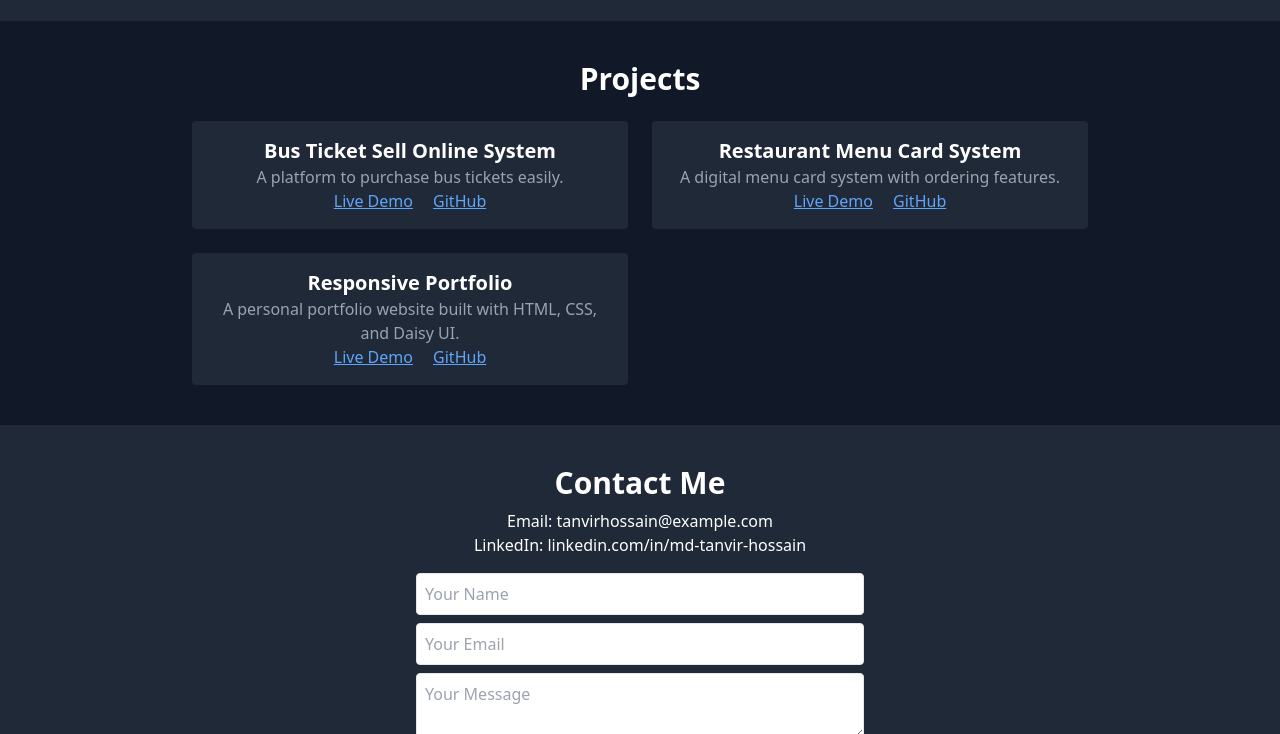
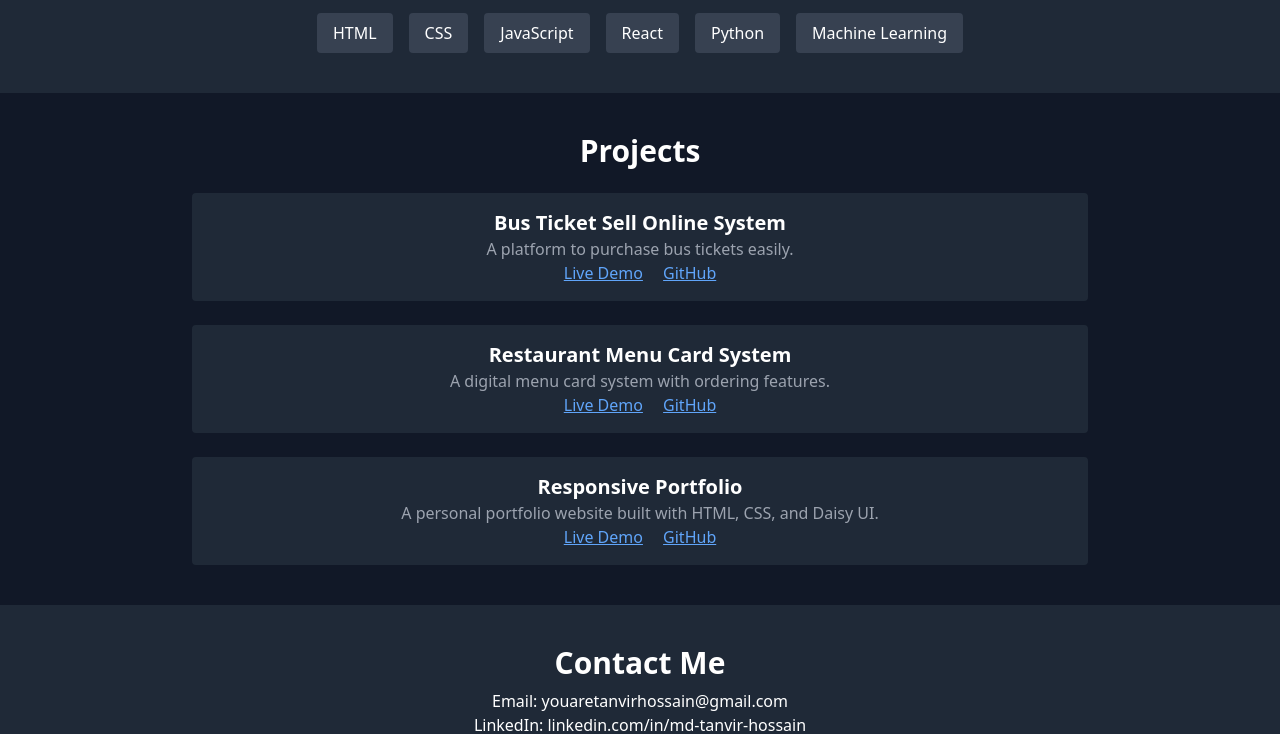
Before and after one commit to mdtanvirbd/tanvir-portfolio, a plain HTML site: page index.html in a window 1280 px wide. Shown: the part 787-1521 px from the top of the page. Drawn offline with nearby package versions, Linux system fonts and the light colour scheme.

Commit message:
Finished

```diff
--- a/index.html
+++ b/index.html
@@ -36,7 +36,7 @@
     <!-- About Section -->
     <section id="about" class="text-center py-10">
         <h2 class="text-3xl font-semibold">About Me</h2>
-        <p class="max-w-2xl mx-auto mt-4">I am a final-year CSE student at Daffodil International University with skills in web development and machine learning.</p>
+        <p class="max-w-2xl mx-auto mt-4">I am a final-year CSE student at Daffodil International University with skills in web development and machine learning. Passionate about solving real-world problems through technology, I specialize in full-stack development and artificial intelligence. I enjoy working on innovative projects and continuously expanding my knowledge in modern web frameworks and machine learning algorithms.</p>
     </section>
 
     <!-- Skills Section -->
@@ -55,24 +55,24 @@
     <!-- Projects Section -->
     <section id="projects" class="text-center py-10">
         <h2 class="text-3xl font-semibold">Projects</h2>
-        <div class="grid grid-cols-1 md:grid-cols-2 gap-6 mt-6 max-w-4xl mx-auto">
+        <div class="grid grid-cols-1 md-grid-cols-2 gap-6 mt-6 max-w-4xl mx-auto">
             <div class="p-4 bg-gray-800 rounded">
                 <h3 class="text-xl font-semibold">Bus Ticket Sell Online System</h3>
                 <p class="text-gray-400">A platform to purchase bus tickets easily.</p>
-                <a href="#" class="text-blue-400 underline">Live Demo</a>
-                <a href="#" class="text-blue-400 underline ml-4">GitHub</a>
+                <a href="https://mdtanvirbd.github.io/Assignment-5/" class="text-blue-400 underline">Live Demo</a>
+                <a href="https://github.com/mdtanvirbd/Assignment-5" class="text-blue-400 underline ml-4">GitHub</a>
             </div>
             <div class="p-4 bg-gray-800 rounded">
                 <h3 class="text-xl font-semibold">Restaurant Menu Card System</h3>
                 <p class="text-gray-400">A digital menu card system with ordering features.</p>
-                <a href="#" class="text-blue-400 underline">Live Demo</a>
-                <a href="#" class="text-blue-400 underline ml-4">GitHub</a>
+                <a href="https://mdtanvirbd.github.io/Manue-card/" class="text-blue-400 underline">Live Demo</a>
+                <a href="https://github.com/mdtanvirbd/Manue-card" class="text-blue-400 underline ml-4">GitHub</a>
             </div>
             <div class="p-4 bg-gray-800 rounded">
                 <h3 class="text-xl font-semibold">Responsive Portfolio</h3>
                 <p class="text-gray-400">A personal portfolio website built with HTML, CSS, and Daisy UI.</p>
-                <a href="#" class="text-blue-400 underline">Live Demo</a>
-                <a href="#" class="text-blue-400 underline ml-4">GitHub</a>
+                <a href="https://mdtanvirbd.github.io/tanvir-portfolio/" class="text-blue-400 underline">Live Demo</a>
+                <a href="https://github.com/mdtanvirbd/tanvir-portfolio" class="text-blue-400 underline ml-4">GitHub</a>
             </div>
         </div>
     </section>
@@ -80,12 +80,12 @@
     <!-- Contact Section -->
     <section id="contact" class="text-center py-10 bg-gray-800">
         <h2 class="text-3xl font-semibold">Contact Me</h2>
-        <p class="mt-2">Email: tanvirhossain@example.com</p>
+        <p class="mt-2">Email: youaretanvirhossain@gmail.com</p>
         <p>LinkedIn: linkedin.com/in/md-tanvir-hossain</p>
-        <form class="mt-4 max-w-md mx-auto">
-            <input type="text" placeholder="Your Name" class="w-full p-2 mb-2 border rounded text-black">
-            <input type="email" placeholder="Your Email" class="w-full p-2 mb-2 border rounded text-black">
-            <textarea placeholder="Your Message" class="w-full p-2 mb-2 border rounded text-black"></textarea>
+        <form class="mt-4 max-w-md mx-auto" action="https://formsubmit.co/youaretanvirhossain@gmail.com" method="POST">
+            <input type="text" name="name" placeholder="Your Name" class="w-full p-2 mb-2 border rounded text-black" required>
+            <input type="email" name="email" placeholder="Your Email" class="w-full p-2 mb-2 border rounded text-black" required>
+            <textarea name="message" placeholder="Your Message" class="w-full p-2 mb-2 border rounded text-black" required></textarea>
             <button type="submit" class="px-4 py-2 bg-blue-500 text-white rounded">Send</button>
         </form>
     </section>
```
